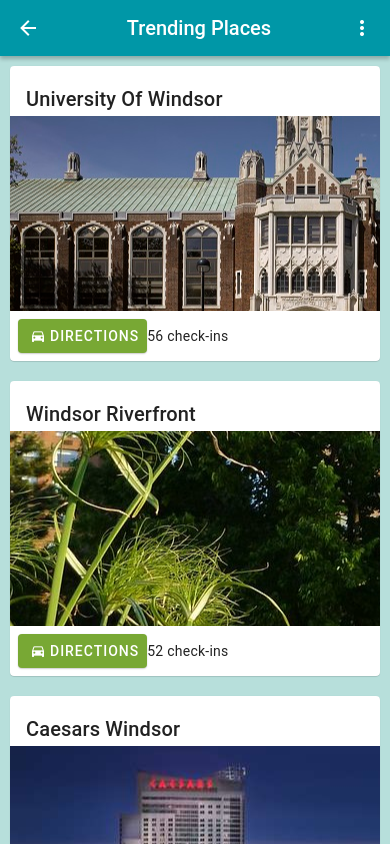
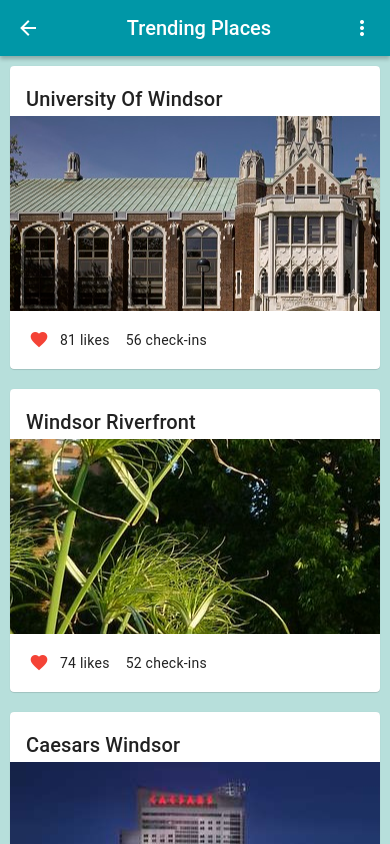
Before and after one commit to AnishaGharat/Traverse-Windsor, a React Native app: screen / in a window 390 px wide. Built offline with nearby package versions, Linux system fonts and the light colour scheme.

Commit message:
Added like button and number of likes field

```diff
--- a/app/screens/Trending_Places.js
+++ b/app/screens/Trending_Places.js
@@ -1,8 +1,8 @@
 
 import React from 'react';
-import { Card, Appbar, Title, Paragraph, Button, Avatar, Provider as PaperProvider, DefaultTheme} from 'react-native-paper';
+import { Card, Appbar, Title, Paragraph, Button, IconButton, Colors} from 'react-native-paper';
 import { StyleSheet, Text, TouchableHighlight, View,SafeAreaView, Alert, Image, padding, Platform, FlatList, ScrollView} from 'react-native';
-
+import { color } from 'jimp';
 
 const Trending_Places = () => {
         const _goBack = () => console.log('Went back');
@@ -25,8 +25,12 @@ const Trending_Places = () => {
     </Card.Content>
     <Card.Cover source={require('../assets/universitywindsor.jpeg')} />
     <Card.Actions>
-    <Button icon="car" mode="contained" onPress={() => console.log('Pressed')} style={styles.button}>DIRECTIONS</Button>
-    <Paragraph style={styles.para}>56 check-ins</Paragraph>
+    <IconButton icon="heart" color={Colors.red500} size={20} onPress={() => console.log('Pressed') } />
+    <Paragraph style={styles.para}>81 likes</Paragraph>
+    {/* <Button icon="car" mode="contained" onPress={() => console.log('Pressed')} style={styles.button}>DIRECTIONS</Button> */}
+    <Card.Content>
+    <Paragraph>56 check-ins</Paragraph>
+    </Card.Content>
     </Card.Actions>
   </Card>
   <Card style={{margin:10}}>
@@ -35,8 +39,12 @@ const Trending_Places = () => {
     </Card.Content>
     <Card.Cover source={require('../assets/riverfront.jpg')} />
     <Card.Actions>
-    <Button icon="car" mode="contained" onPress={() => console.log('Pressed')} style={styles.button}>DIRECTIONS</Button>
-    <Paragraph style={styles.para}>52 check-ins</Paragraph>
+    <IconButton icon="heart" color={Colors.red500} size={20} onPress={() => console.log('Pressed') } />
+    <Paragraph style={styles.para}>74 likes</Paragraph>
+    {/* <Button icon="car" mode="contained" onPress={() => console.log('Pressed')} style={styles.button}>DIRECTIONS</Button> */}
+    <Card.Content>
+    <Paragraph>52 check-ins</Paragraph>
+    </Card.Content>
     </Card.Actions>
   </Card>
   <Card style={{margin:10}}>
@@ -45,8 +53,12 @@ const Trending_Places = () => {
     </Card.Content>
     <Card.Cover source={require('../assets/caesors.jpg')} />
     <Card.Actions>
-    <Button icon="car" mode="contained" onPress={() => console.log('Pressed')} style={styles.button}>DIRECTIONS</Button>
-    <Paragraph style={styles.para}>46 check-ins</Paragraph>
+    <IconButton icon="heart" color={Colors.red500} size={20} onPress={() => console.log('Pressed') } />
+    <Paragraph style={styles.para}>65 likes</Paragraph>
+    {/* <Button icon="car" mode="contained" onPress={() => console.log('Pressed')} style={styles.button}>DIRECTIONS</Button> */}
+    <Card.Content>
+    <Paragraph>46 check-ins</Paragraph>
+    </Card.Content>
     </Card.Actions>
   </Card>
   <Card style={{margin:10}}>
@@ -55,8 +67,12 @@ const Trending_Places = () => {
     </Card.Content>
     <Card.Cover source={require('../assets/walkerville.jpg')} />
     <Card.Actions>
-    <Button icon="car" mode="contained" onPress={() => console.log('Pressed')} style={styles.button}>DIRECTIONS</Button>
-    <Paragraph style={styles.para}>40 check-ins</Paragraph>
+    <IconButton icon="heart" color={Colors.red500} size={20} onPress={() => console.log('Pressed') } />
+    <Paragraph style={styles.para}>59 likes</Paragraph>
+    {/* <Button icon="car" mode="contained" onPress={() => console.log('Pressed')} style={styles.button}>DIRECTIONS</Button> */}
+    <Card.Content>
+    <Paragraph>40 check-ins</Paragraph>
+    </Card.Content>
     </Card.Actions>
   </Card>
   <Card style={{margin:10}}>
@@ -65,8 +81,12 @@ const Trending_Places = () => {
     </Card.Content>
     <Card.Cover source={require('../assets/devonshire.jpg')} />
     <Card.Actions>
-    <Button icon="car" mode="contained" onPress={() => console.log('Pressed')} style={styles.button}>DIRECTIONS</Button>
-    <Paragraph style={styles.para}>36 check-ins</Paragraph>
+    <IconButton icon="heart" color={Colors.red500} size={20} onPress={() => console.log('Pressed') } />
+    <Paragraph style={styles.para}>48 likes</Paragraph>
+    {/* <Button icon="car" mode="contained" onPress={() => console.log('Pressed')} style={styles.button}>DIRECTIONS</Button> */}
+    <Card.Content>
+    <Paragraph>36 check-ins</Paragraph>
+    </Card.Content>
     </Card.Actions>
   </Card>
   <Card style={{margin:10}}>
@@ -75,8 +95,12 @@ const Trending_Places = () => {
     </Card.Content>
     <Card.Cover source={require('../assets/brewery.jpg')} />
     <Card.Actions>
-    <Button icon="car" mode="contained" onPress={() => console.log('Pressed')} style={styles.button}>DIRECTIONS</Button>
-    <Paragraph style={styles.para}>34 check-ins</Paragraph>
+    <IconButton icon="heart" color={Colors.red500} size={20} onPress={() => console.log('Pressed') } />
+    <Paragraph style={styles.para}>36 likes</Paragraph>
+    {/* <Button icon="car" mode="contained" onPress={() => console.log('Pressed')} style={styles.button}>DIRECTIONS</Button> */}
+    <Card.Content>
+    <Paragraph>34 check-ins</Paragraph>
+    </Card.Content>
     </Card.Actions>
   </Card>
   <Card style={{margin:10}}>
@@ -85,8 +109,12 @@ const Trending_Places = () => {
     </Card.Content>
     <Card.Cover source={require('../assets/jackson.jpg')} />
     <Card.Actions>
-    <Button icon="car" mode="contained" onPress={() => console.log('Pressed')} style={styles.button}>DIRECTIONS</Button>
-    <Paragraph style={styles.para}>32 check-ins</Paragraph>
+    <IconButton icon="heart" color={Colors.red500} size={20} onPress={() => console.log('Pressed') } />
+    <Paragraph style={styles.para}>25 likes</Paragraph>
+    {/* <Button icon="car" mode="contained" onPress={() => console.log('Pressed')} style={styles.button}>DIRECTIONS</Button> */}
+    <Card.Content>
+    <Paragraph>21 check-ins</Paragraph>
+    </Card.Content>
     </Card.Actions>
   </Card>
   <Card style={{margin:10}}>
@@ -95,8 +123,12 @@ const Trending_Places = () => {
     </Card.Content>
     <Card.Cover source={require('../assets/artgallery.jpg')} />
     <Card.Actions>
-    <Button icon="car" mode="contained" onPress={() => console.log('Pressed')} style={styles.button}>DIRECTIONS</Button>
-    <Paragraph style={styles.para}>29 check-ins</Paragraph>
+    <IconButton icon="heart" color={Colors.red500} size={20} onPress={() => console.log('Pressed') } />
+    <Paragraph style={styles.para}>19 likes</Paragraph>
+    {/* <Button icon="car" mode="contained" onPress={() => console.log('Pressed')} style={styles.button}>DIRECTIONS</Button> */}
+    <Card.Content>
+    <Paragraph>20 check-ins</Paragraph>
+    </Card.Content>
     </Card.Actions>
   </Card>
   </ScrollView>
@@ -106,14 +138,14 @@ const Trending_Places = () => {
 }
 
 const styles = StyleSheet.create({
-  container: {
-    // flex: 1,
-    backgroundColor: '#b7dfdb',
-    alignItems: 'center',
-    //justifyContent: 'center',
-    resizeMode: 'contain',
-    paddingTop: Platform.OS === "android" ? 32 : 0
-  },
+  // container: {
+  //   // flex: 1,
+  //   backgroundColor: '#b7dfdb',
+  //   alignItems: 'center',
+  //   //justifyContent: 'center',
+  //   resizeMode: 'contain',
+  //   paddingTop: Platform.OS === "android" ? 32 : 0
+  // },
   written:
   {
     color: '#fff',
@@ -131,13 +163,14 @@ const styles = StyleSheet.create({
   },
   button:
   {
-    backgroundColor: '#78a834',
+    color: 'red',
+    //backgroundColor: '#78a834',
   },
   para:
   {
     textAlign:'right',
   }
-
+  //Add comment
 });
 
 export default Trending_Places;
--- a/package.json
+++ b/package.json
@@ -15,6 +15,7 @@
     "react-native": "https://github.com/expo/react-native/archive/sdk-41.0.0.tar.gz",
     "react-native-navigation-bar": "^0.2.1",
     "react-native-paper": "^4.9.1",
+    "react-native-vector-icons": "^8.1.0",
     "react-native-web": "~0.13.12"
   },
   "devDependencies": {
```
Also changed, not shown: 1 other file (tests, documents, lock files or other folders).
